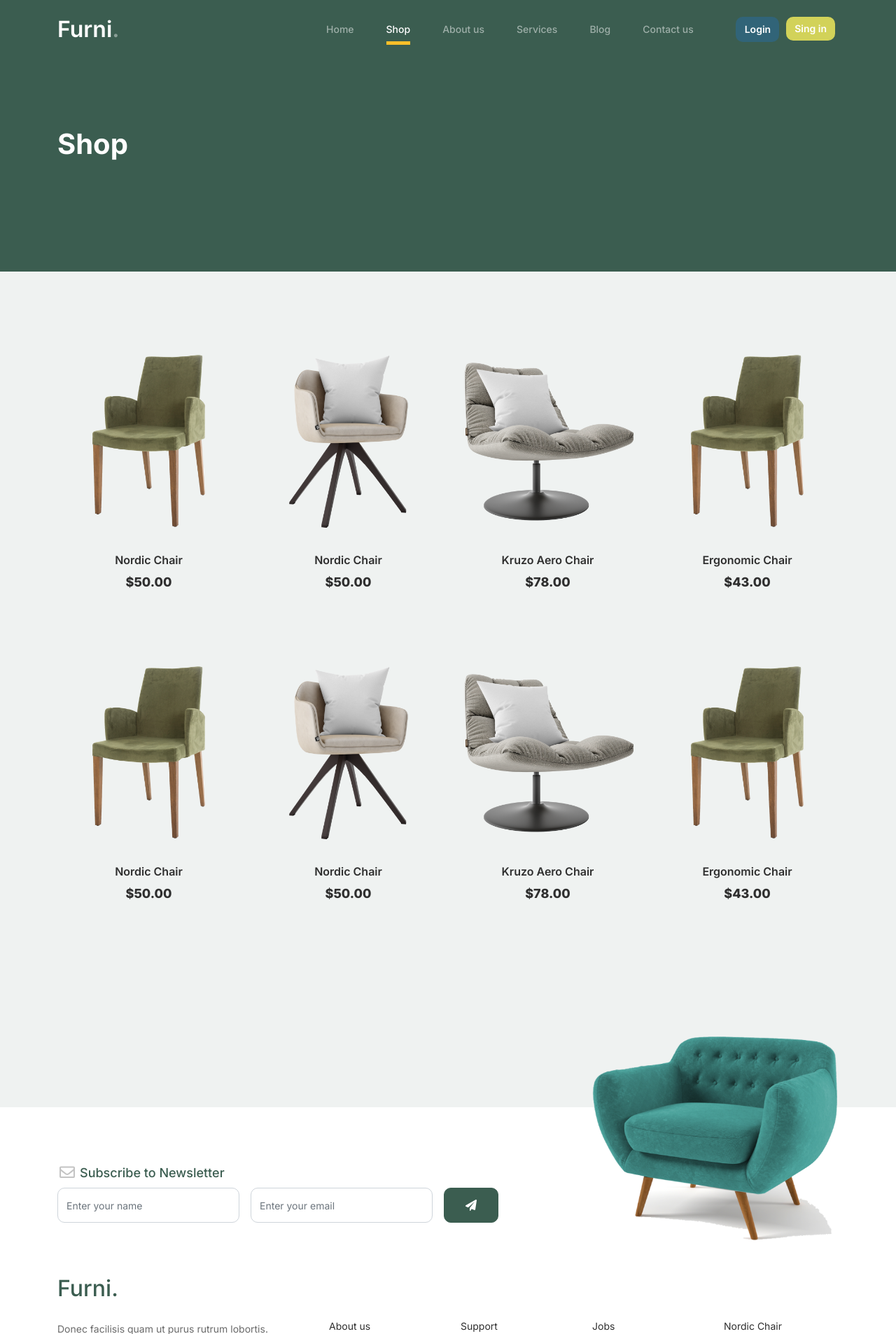
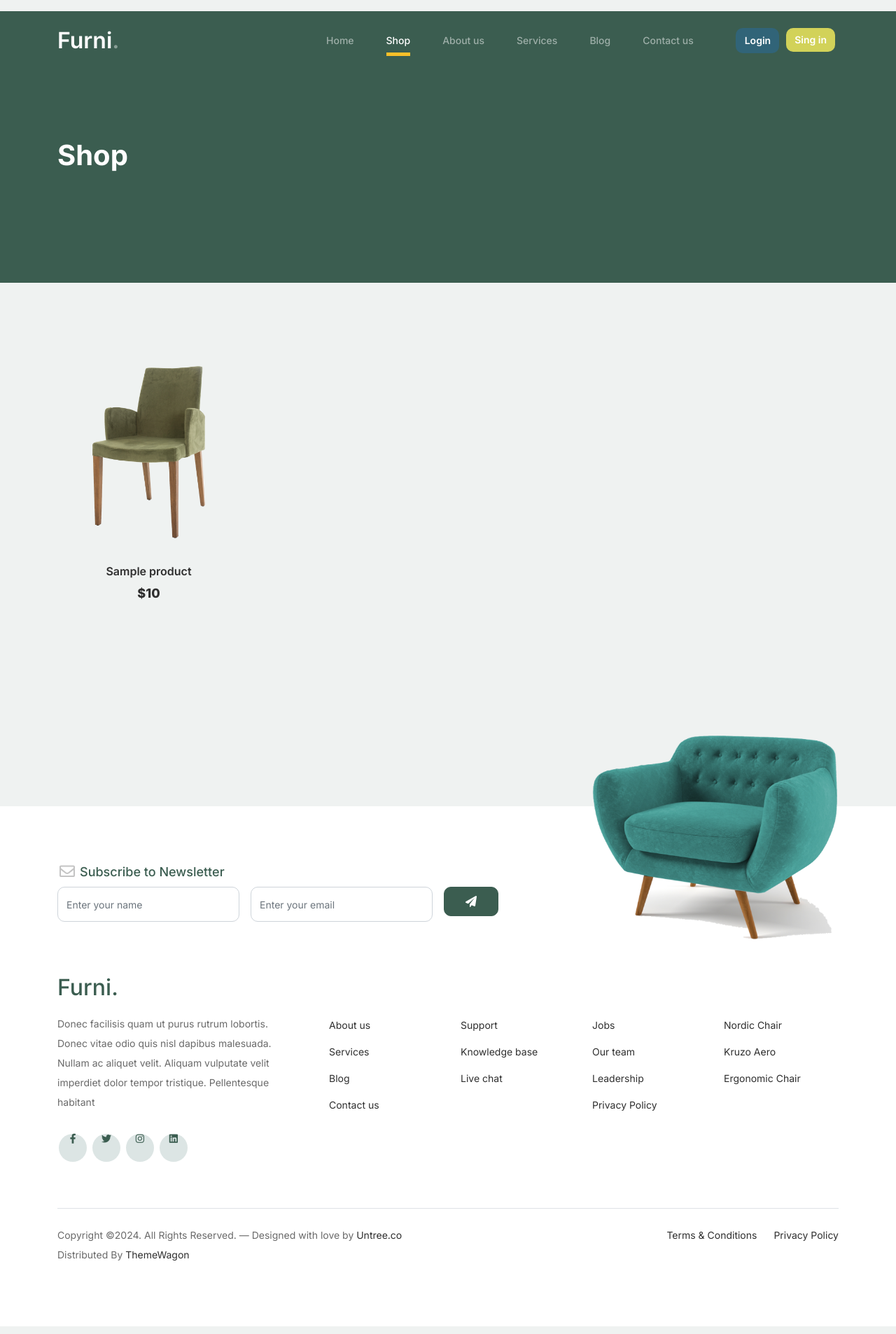
Before and after one commit to azadkumaranand/furni, a PHP site: page /furni/shop.php in a window 1280 px wide. Shown: the top 1906 px of the page at 70% size. Run offline with PHP 8.4, Linux system fonts and the light colour scheme; tables that the repository leaves empty or names only in its code hold one stand-in row (values such as "Sample post").

Commit message:
dynamic page content

```diff
--- a/cart.php
+++ b/cart.php
@@ -82,7 +82,6 @@
                                 <button class="btn btn-outline-black increase" type="button">&plus;</button>
                               </div>
                             </div>
-
                           </td>
                           <td>$49.00</td>
                           <td><a href="#" class="btn btn-black btn-sm">X</a></td>
--- a/shop.php
+++ b/shop.php
@@ -6,6 +6,16 @@
 * License: https://creativecommons.org/licenses/by/3.0/
 */ -->
 
+<?php
+
+require "database/connection.php";
+
+$sql = "SELECT * FROM products LIMIT 12";
+
+$result = $conn->query($sql);
+// print_r($result);
+
+?>
 
 <!doctype html>
 <html lang="en">
@@ -54,13 +64,16 @@
 		<div class="untree_co-section product-section before-footer-section">
 		    <div class="container">
 		      	<div class="row">
-
+				<?php
+				$no_rows = $result->num_rows;
+				while($no_rows > 0){
+					$row = $result->fetch_assoc();?>
 		      		<!-- Start Column 1 -->
 					<div class="col-12 col-md-4 col-lg-3 mb-5">
 						<a class="product-item" href="#">
 							<img src="images/product-3.png" class="img-fluid product-thumbnail">
-							<h3 class="product-title">Nordic Chair</h3>
-							<strong class="product-price">$50.00</strong>
+							<h3 class="product-title"><?php echo $row['product_name']; ?></h3>
+							<strong class="product-price">$<?php echo $row['product_price']; ?></strong>
 
 							<span class="icon-cross">
 								<img src="images/cross.svg" class="img-fluid">
@@ -68,106 +81,7 @@
 						</a>
 					</div>
 					<!-- End Column 1 -->
-
-					<!-- Start Column 2 -->
-					<div class="col-12 col-md-4 col-lg-3 mb-5">
-						<a class="product-item" href="#">
-							<img src="images/product-1.png" class="img-fluid product-thumbnail">
-							<h3 class="product-title">Nordic Chair</h3>
-							<strong class="product-price">$50.00</strong>
-
-							<span class="icon-cross">
-								<img src="images/cross.svg" class="img-fluid">
-							</span>
-						</a>
-					</div>
-					<!-- End Column 2 -->
-
-					<!-- Start Column 3 -->
-					<div class="col-12 col-md-4 col-lg-3 mb-5">
-						<a class="product-item" href="#">
-							<img src="images/product-2.png" class="img-fluid product-thumbnail">
-							<h3 class="product-title">Kruzo Aero Chair</h3>
-							<strong class="product-price">$78.00</strong>
-
-							<span class="icon-cross">
-								<img src="images/cross.svg" class="img-fluid">
-							</span>
-						</a>
-					</div>
-					<!-- End Column 3 -->
-
-					<!-- Start Column 4 -->
-					<div class="col-12 col-md-4 col-lg-3 mb-5">
-						<a class="product-item" href="#">
-							<img src="images/product-3.png" class="img-fluid product-thumbnail">
-							<h3 class="product-title">Ergonomic Chair</h3>
-							<strong class="product-price">$43.00</strong>
-
-							<span class="icon-cross">
-								<img src="images/cross.svg" class="img-fluid">
-							</span>
-						</a>
-					</div>
-					<!-- End Column 4 -->
-
-
-					<!-- Start Column 1 -->
-					<div class="col-12 col-md-4 col-lg-3 mb-5">
-						<a class="product-item" href="#">
-							<img src="images/product-3.png" class="img-fluid product-thumbnail">
-							<h3 class="product-title">Nordic Chair</h3>
-							<strong class="product-price">$50.00</strong>
-
-							<span class="icon-cross">
-								<img src="images/cross.svg" class="img-fluid">
-							</span>
-						</a>
-					</div>
-					<!-- End Column 1 -->
-
-					<!-- Start Column 2 -->
-					<div class="col-12 col-md-4 col-lg-3 mb-5">
-						<a class="product-item" href="#">
-							<img src="images/product-1.png" class="img-fluid product-thumbnail">
-							<h3 class="product-title">Nordic Chair</h3>
-							<strong class="product-price">$50.00</strong>
-
-							<span class="icon-cross">
-								<img src="images/cross.svg" class="img-fluid">
-							</span>
-						</a>
-					</div>
-					<!-- End Column 2 -->
-
-					<!-- Start Column 3 -->
-					<div class="col-12 col-md-4 col-lg-3 mb-5">
-						<a class="product-item" href="#">
-							<img src="images/product-2.png" class="img-fluid product-thumbnail">
-							<h3 class="product-title">Kruzo Aero Chair</h3>
-							<strong class="product-price">$78.00</strong>
-
-							<span class="icon-cross">
-								<img src="images/cross.svg" class="img-fluid">
-							</span>
-						</a>
-					</div>
-					<!-- End Column 3 -->
-
-					<!-- Start Column 4 -->
-					<div class="col-12 col-md-4 col-lg-3 mb-5">
-						<a class="product-item" href="#">
-							<img src="images/product-3.png" class="img-fluid product-thumbnail">
-							<h3 class="product-title">Ergonomic Chair</h3>
-							<strong class="product-price">$43.00</strong>
-
-							<span class="icon-cross">
-								<img src="images/cross.svg" class="img-fluid">
-							</span>
-						</a>
-					</div>
-					<!-- End Column 4 -->
-
+					<?php $no_rows--; } ?>
 		      	</div>
 		    </div>
 		</div>
```
Also changed, not shown: index.php (+21 -34 lines), submit.php (added, +28 -0 lines).
